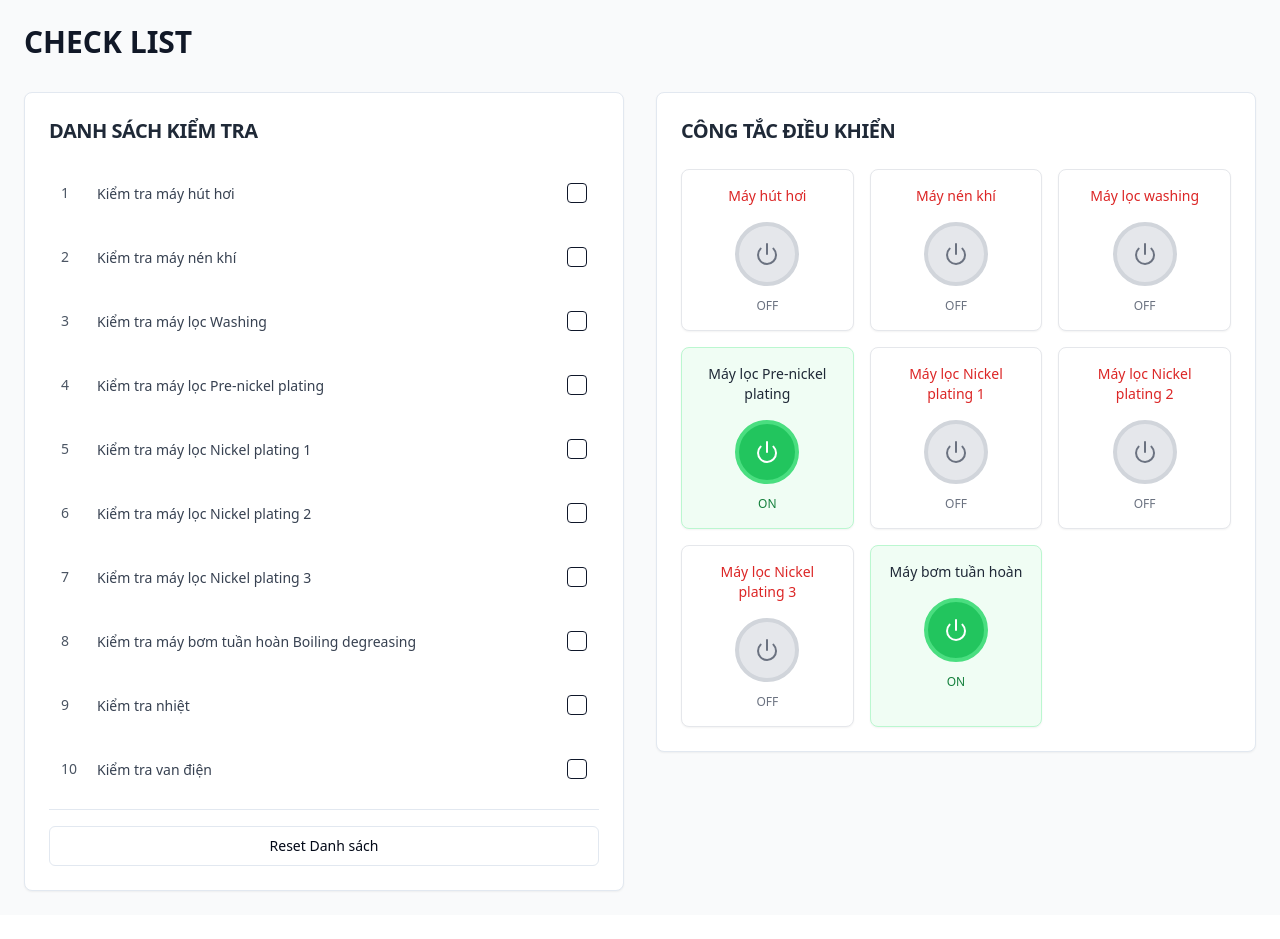
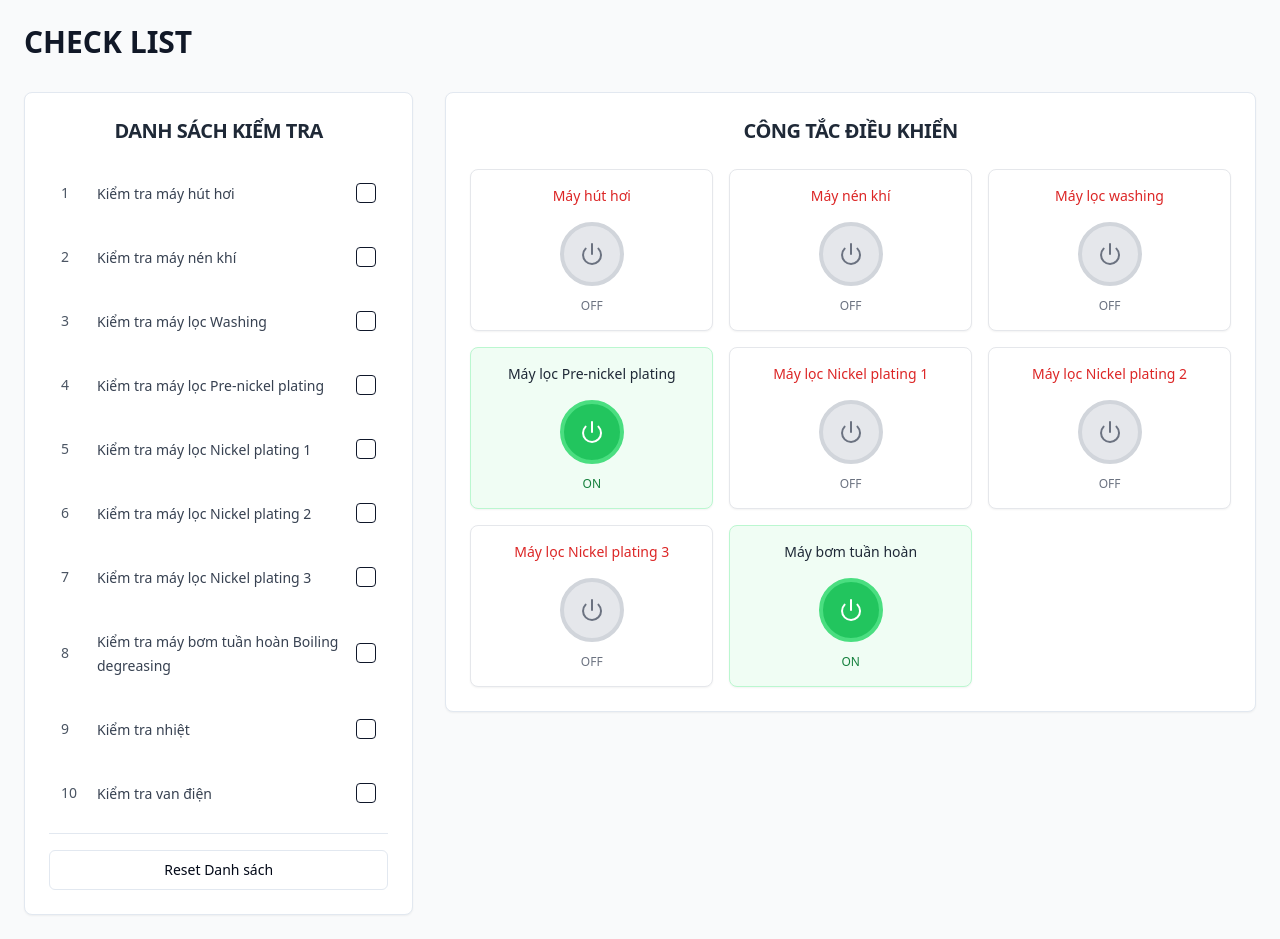
Before and after one commit to dangnguyen168/checklist-toggle-dashboard, a React (Vite) app: page / in a window 1280 px wide. Before the commit the page ends 915 px from the top, so only its background shows below. Built offline with nearby package versions, Linux system fonts and the light colour scheme.

Commit message:
Fix: Center titles and adjust checklist width
Center the titles "Danh sách kiểm tra" and "công tắc điều khiển" and adjust the checklist view to cover 1/3 of the screen width.

```diff
--- a/src/pages/Index.tsx
+++ b/src/pages/Index.tsx
@@ -1,4 +1,3 @@
-
 import { useState } from "react";
 import { Button } from "@/components/ui/button";
 import { Card, CardContent, CardHeader, CardTitle } from "@/components/ui/card";
@@ -67,12 +66,12 @@ const Index = () => {
         <h1 className="text-3xl font-bold text-gray-900 mb-2">CHECK LIST</h1>
       </div>
 
-      <div className="grid grid-cols-1 lg:grid-cols-2 gap-8">
-        {/* Left Column - Checklist */}
+      <div className="grid grid-cols-3 gap-8">
+        {/* Left Column - Checklist (1/3 width) */}
         <div>
           <Card>
             <CardHeader>
-              <CardTitle className="text-xl font-semibold text-gray-800">
+              <CardTitle className="text-xl font-semibold text-gray-800 text-center">
                 DANH SÁCH KIỂM TRA
               </CardTitle>
             </CardHeader>
@@ -108,11 +107,11 @@ const Index = () => {
           </Card>
         </div>
 
-        {/* Right Column - Machine Controls */}
-        <div>
+        {/* Right Column - Machine Controls (2/3 width) */}
+        <div className="col-span-2">
           <Card>
             <CardHeader>
-              <CardTitle className="text-xl font-semibold text-gray-800">
+              <CardTitle className="text-xl font-semibold text-gray-800 text-center">
                 CÔNG TẮC ĐIỀU KHIỂN
               </CardTitle>
             </CardHeader>
```
